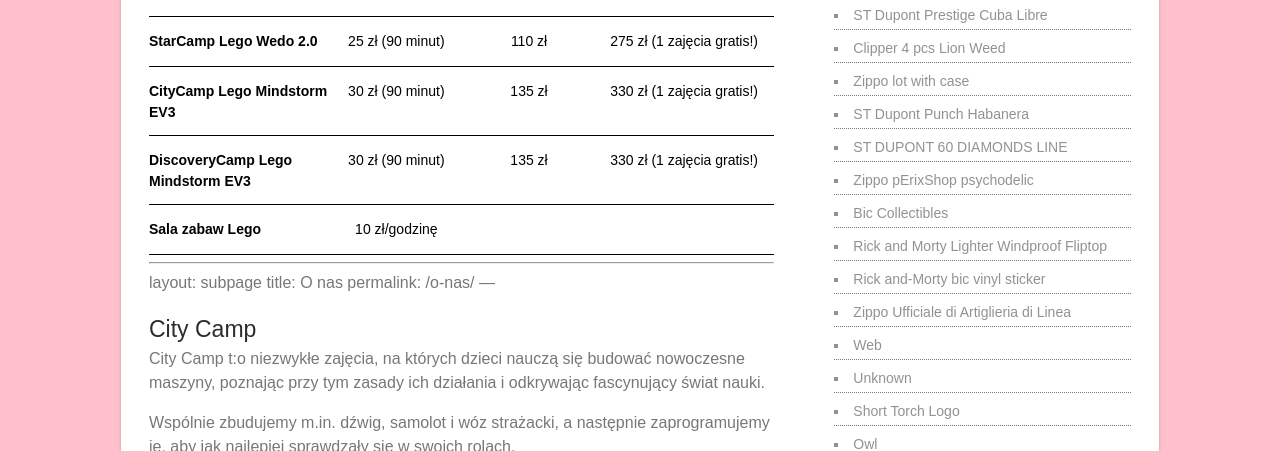
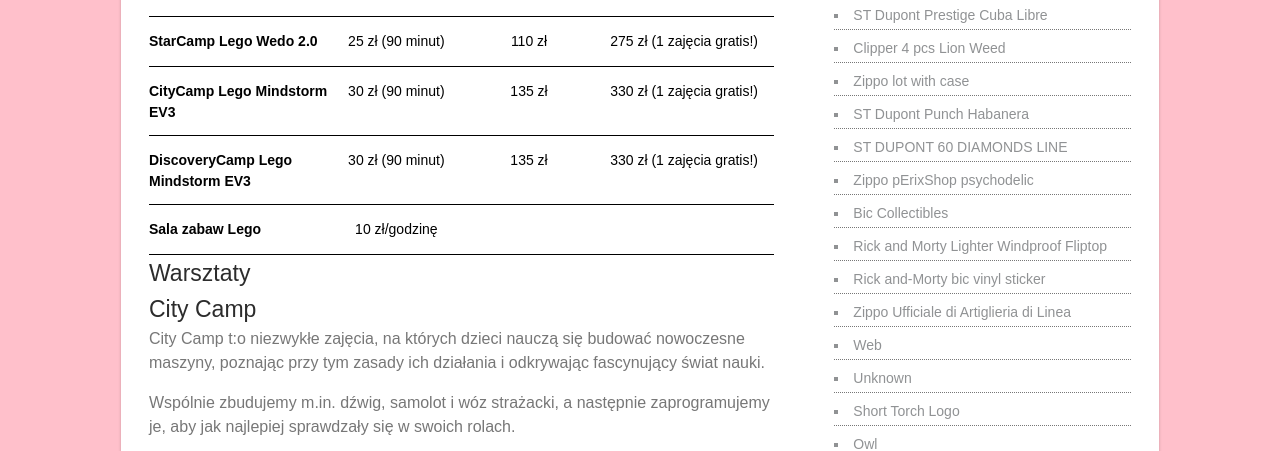
Before and after one commit to robocampkrosno/robocampkrosno.github.io, a Jekyll site: the page built from oferta.md, in a window 1280 px wide and 900 px high, scrolled down 388 px, cut to the strip 0-451 px from the top of the window. Built offline with Jekyll 4.4.1, drawn with Linux system fonts in a browser that asks for light colours.

Commit message:
Update oferta.md

```diff
--- a/oferta.md
+++ b/oferta.md
@@ -51,13 +51,8 @@
 </tbody>
 </table>
 
----
 
-layout: subpage
-title: O nas
-permalink: /o-nas/
----
-
+<h2>Warsztaty</h2>
 <h2>City Camp</h2>
 
 City Camp t:o niezwykłe zajęcia, na których dzieci nauczą się budować nowoczesne maszyny, poznając przy tym zasady ich działania i odkrywając fascynujący świat nauki.
```
